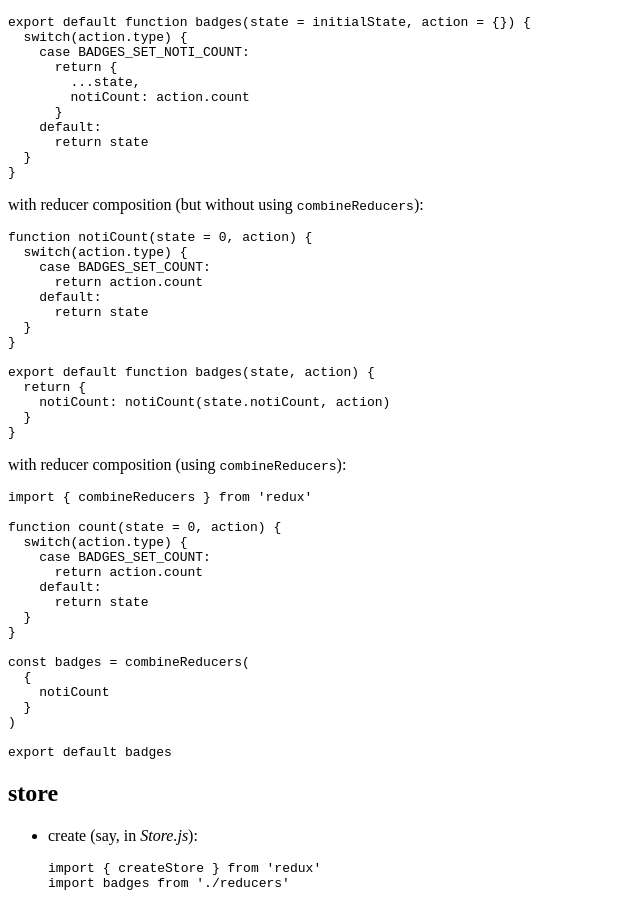
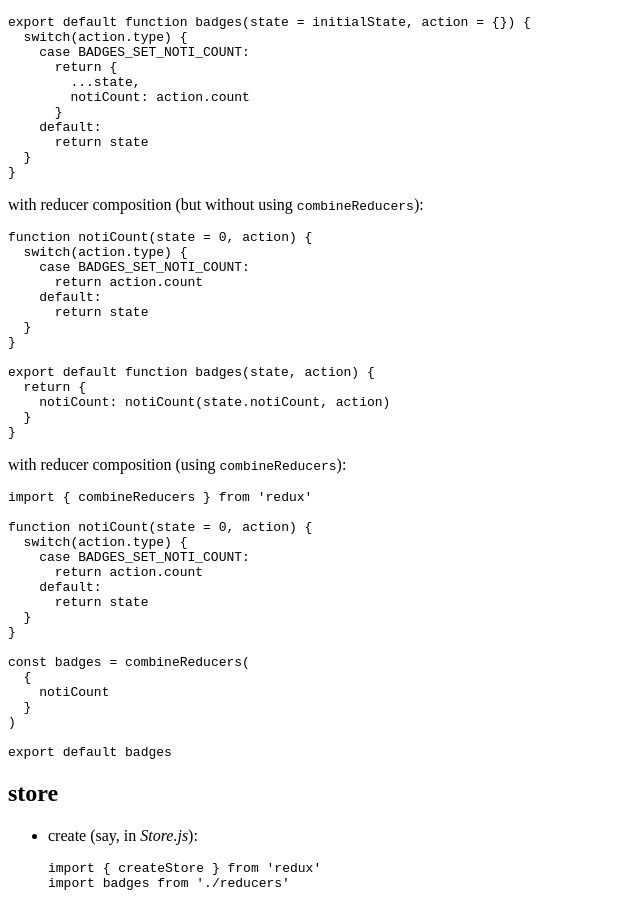
Before and after one commit to tap349/tap349.github.io, a Jekyll site: the page built from _posts/2017-06-01-react-redux.md, in a window 1280 px wide and 900 px high, scrolled down 1352 px. Shown: the whole window, without its empty margins (0-640 px from the left). Built offline with Jekyll 4.4.1, drawn with Linux system fonts in a browser that asks for light colours.

Commit message:
update 2017-06-01_17:02:02

````diff
--- a/_posts/2017-06-01-react-redux.md
+++ b/_posts/2017-06-01-react-redux.md
@@ -106,7 +106,7 @@ with reducer composition (but without using `combineReducers`):
 ```javascript
 function notiCount(state = 0, action) {
   switch(action.type) {
-    case BADGES_SET_COUNT:
+    case BADGES_SET_NOTI_COUNT:
       return action.count
     default:
       return state
@@ -125,9 +125,9 @@ with reducer composition (using `combineReducers`):
 ```javascript
 import { combineReducers } from 'redux'
 
-function count(state = 0, action) {
+function notiCount(state = 0, action) {
   switch(action.type) {
-    case BADGES_SET_COUNT:
+    case BADGES_SET_NOTI_COUNT:
       return action.count
     default:
       return state
````
